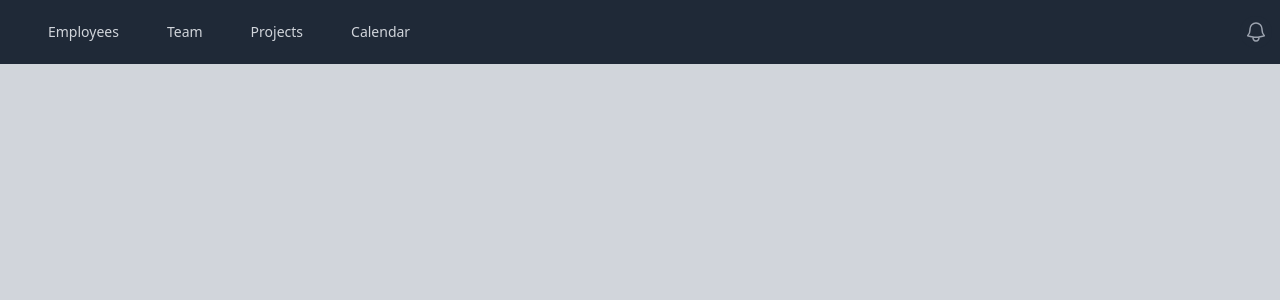
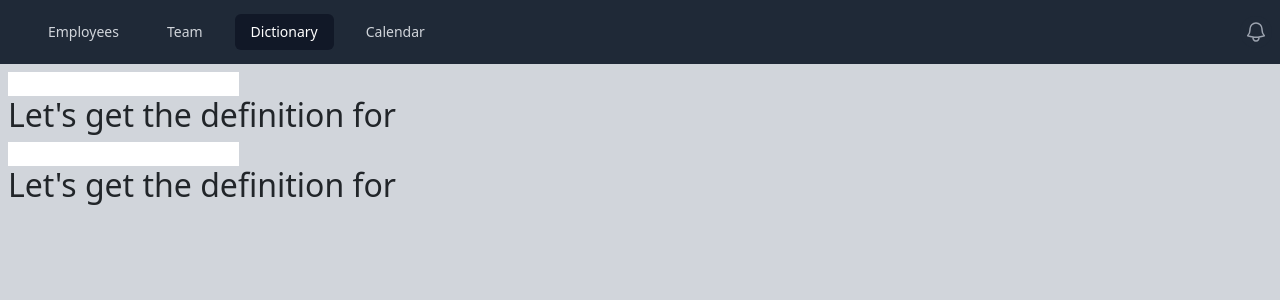
Before and after one commit to GauravDas02/react, a React (Create React App) app: page /dictionary in a window 1280 px wide. Shown: the top 300 px of the page. Built offline with nearby package versions, Linux system fonts and the light colour scheme.

Commit message:
Basic UseEffect Practice

```diff
--- a/src/App.js
+++ b/src/App.js
@@ -7,6 +7,7 @@
 import Header from './components/Header'
 import Employees from './pages/Employees';
 import {BrowserRouter, Routes, Route} from 'react-router-dom';
+import Dictionary from './components/Dictionary';
 
 function App() {
 
@@ -15,6 +16,7 @@
       <Header>
         <Routes>
           <Route path = "/Employees" element = {<Employees />} />
+          <Route path = "/dictionary" element = {<Dictionary />}/>
         </Routes>
       </Header>
     </BrowserRouter>
--- /dev/null
+++ b/src/components/Dictionary.js
@@ -0,0 +1,27 @@
+import {useState, useEffect} from 'react'
+export default function Dictionary() {
+    const [word, setWord] = useState('');
+    const [word2, setWord2] = useState('');
+
+    useEffect(()=>{
+        //console.log('State Updated', word + ' ' + word2);
+        console.log('State Updated' + word);
+    }, [word]);
+
+    useEffect(()=>{
+        console.log('State Updated'+ word2);
+    }, [word2]);
+
+    return(
+    <>
+        <input type='text' onChange={(e) => {
+            setWord(e.target.value);
+        }} />
+        <h2>Let's get the definition for {word}</h2>
+        <input type='text' onChange={(e) => {
+            setWord2(e.target.value);
+        }} />
+        <h2>Let's get the definition for {word2}</h2>
+    </>
+    )
+}
--- a/src/components/Header.js
+++ b/src/components/Header.js
@@ -6,7 +6,7 @@
 const navigation = [
   { name: 'Employees', href: '/Employees'},
   { name: 'Team', href: '/other'},
-  { name: 'Projects', href: '/other1'},
+  { name: 'Dictionary', href: '/dictionary'},
   { name: 'Calendar', href: '/other2'},
 ]
 
```
